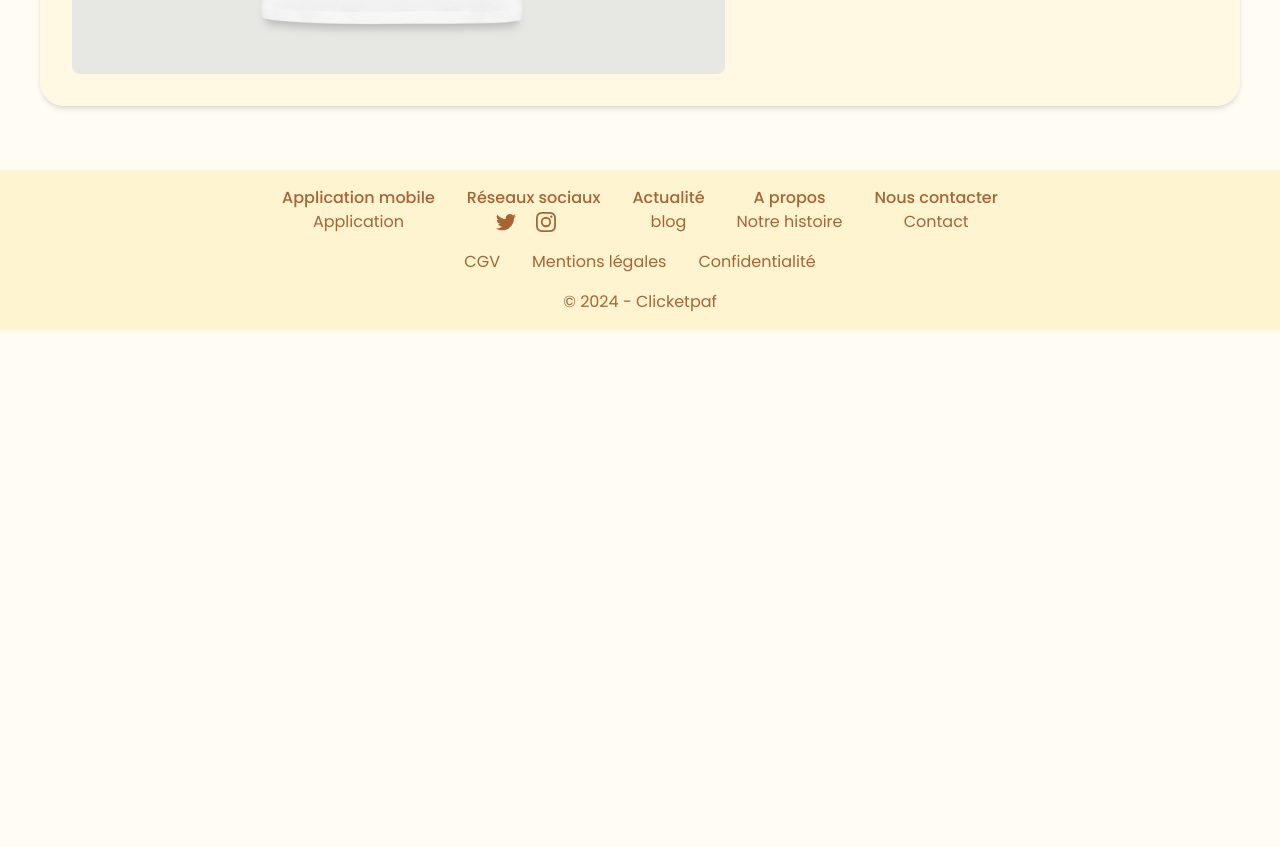
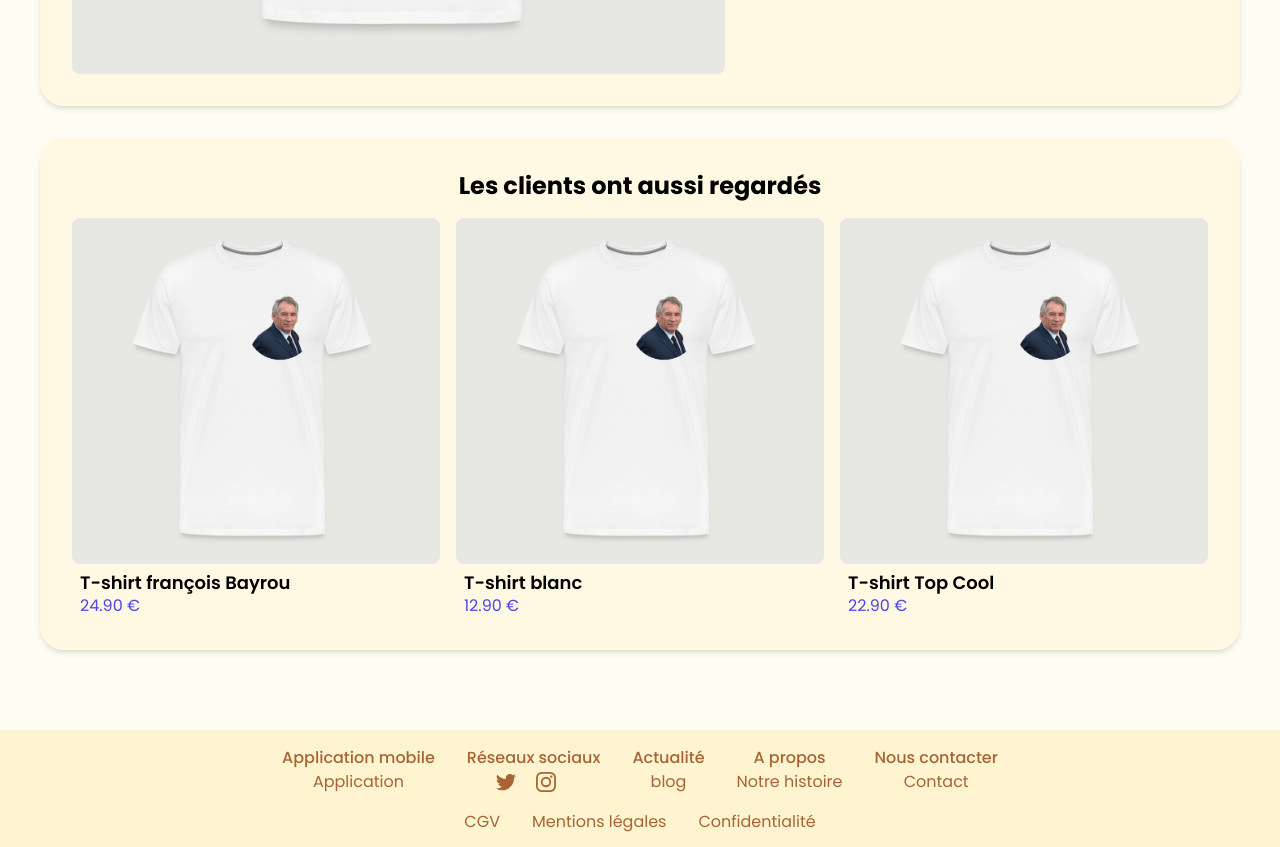
Before and after one commit to adrienqua/clicketpaf, a Next.js app: page /produits/t-shirt-100-coton in a window 1280 px wide. Shown: the part 700-1547 px from the top of the page. Before the commit the page ends 1030 px from the top, so only its background shows below. Built offline with nearby package versions, Linux system fonts and the light colour scheme.

Commit message:
realated products

```diff
--- a/app/produits/[slug]/page.tsx
+++ b/app/produits/[slug]/page.tsx
@@ -1,6 +1,7 @@
 import type { Metadata } from "next"
 import Image from "next/image"
 import { productsDatas } from "@/datas/products"
+import ProductCard from "@/components/products/ProductCard"
 
 export const metadata: Metadata = {
     title: "T-shirt François Bayrou - Clicketpaf",
@@ -51,16 +52,19 @@ export const metadata: Metadata = {
 export default async function ProductDetails({ params }: { params: Promise<{ slug: string }> }) {
     const slug = (await params).slug
     const product = productsDatas.find((product) => product.slug === slug)
+    const products = productsDatas.filter((product) => product.slug !== slug).slice(0, 3)
 
     return (
-        product && (
+        product &&
+        products && (
+            <>
                 <article
                     itemScope
                     itemType="http://schema.org/Product"
                     className="flex flex-col items-center max-w-[1200px] mx-auto "
                 >
-                <div className="flex  gap-12 rounded-3xl shadow-md bg-amber-100/35  p-8 mb-8">
-                    <div className="w-3/5">
+                    <div className="flex flex-col md:flex-row  gap-12 rounded-3xl shadow-md bg-amber-100/35  p-8 mb-8">
+                        <div className="w-full md:w-3/5">
                             <Image
                                 src={product.imageUrl}
                                 alt={product.imageAlt || product.name}
@@ -69,7 +73,7 @@ export default async function ProductDetails({ params }: { params: Promise<{ slu
                                 className="rounded-lg w-full"
                             />
                         </div>
-                    <div className="w-2/5">
+                        <div className="w-full md:w-2/5">
                             <h1 className="text-3xl font-bold mb-6" itemProp="name">
                                 {product.name}
                             </h1>
@@ -77,13 +81,29 @@ export default async function ProductDetails({ params }: { params: Promise<{ slu
                             <p className="font-normal text-indigo-600 mt-2 mb-6">{product.price.toFixed(2)} €</p>
                             <a
                                 href="/panier"
-                            className="w-full py-2 px-4 border border-indigo-600 text-indigo-600 hover:text-white font-medium rounded-xl hover:bg-indigo-700 focus:ring-2 focus:ring-indigo-500 focus:ring-offset-2"
+                                className="w-full py-2 px-4 border transition-all duration-300 border-indigo-600 text-indigo-600 hover:text-white font-medium rounded-xl hover:bg-indigo-700 focus:ring-2 focus:ring-indigo-500 focus:ring-offset-2"
                             >
                                 Ajouter au panier
                             </a>
                         </div>
                     </div>
                 </article>
+                <section className="w-full mb-12 p-8 rounded-3xl shadow-md bg-amber-100/35 flex flex-col items-center max-w-[1200px] mx-auto">
+                    <h2 className="text-2xl font-bold mb-4 text-center">Les clients ont aussi regardés</h2>
+                    <div className="grid grid-cols-1 md:grid-cols-3 gap-4">
+                        {products.map((product: any) => (
+                            <ProductCard
+                                name={product.name}
+                                slug={product.slug}
+                                price={product.price}
+                                imageUrl={product.imageUrl}
+                                imageAlt={product.imageAlt}
+                                key={product.id}
+                            />
+                        ))}
+                    </div>
+                </section>
+            </>
         )
     )
 }
```
Lines whose indentation alone changed are shown as unchanged.
